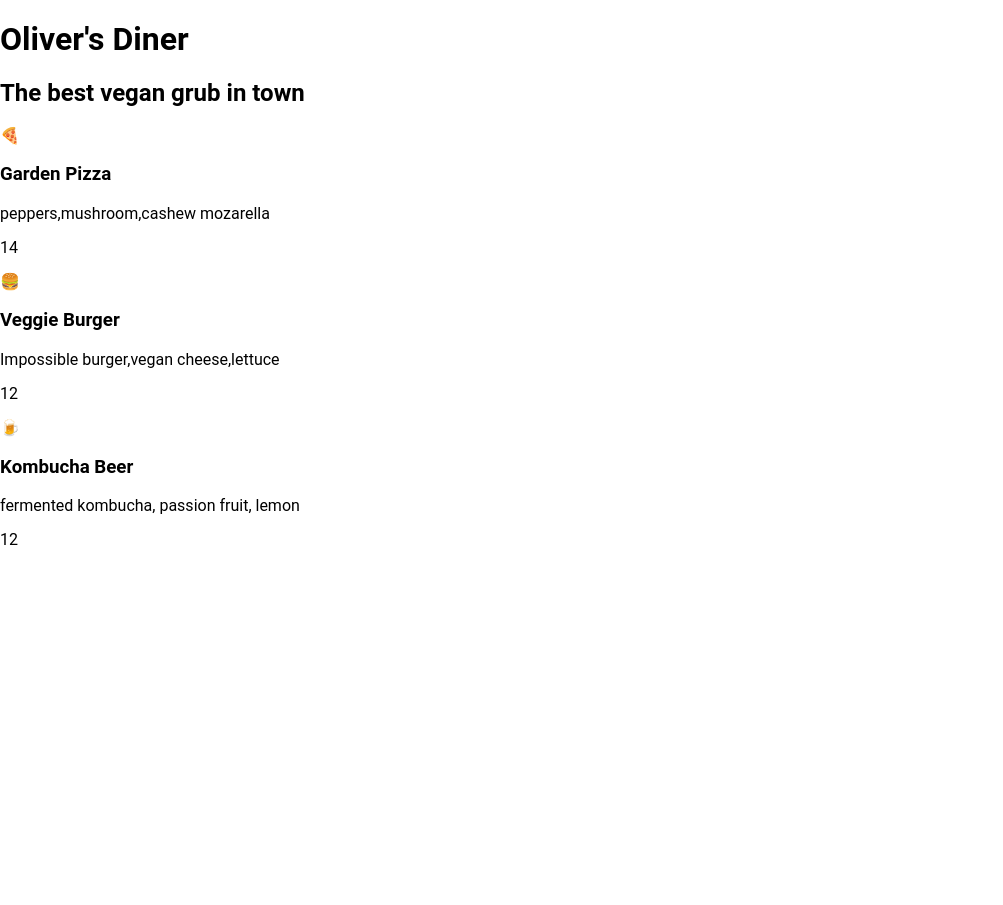
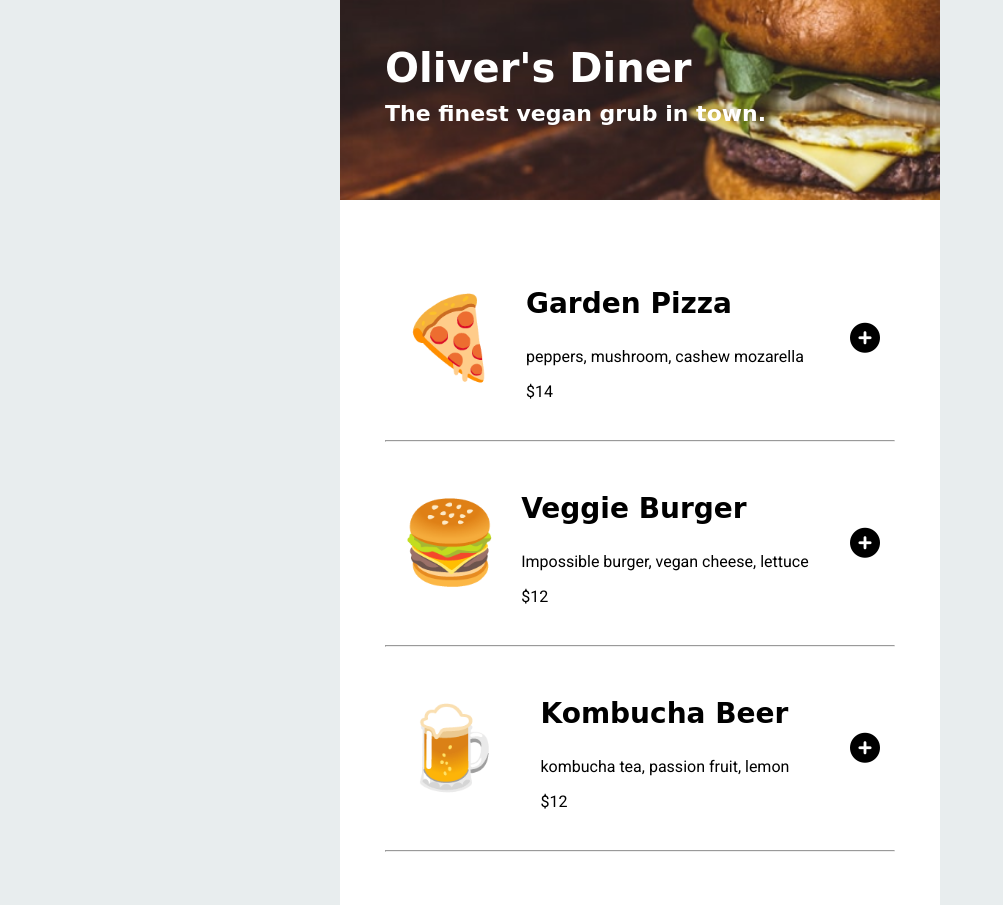
Before and after one commit to Julie805/menu-ordering-app, a website built with Vite: page index.html in a window 1280 px wide. Shown: the whole page, without its empty margins (0-1003 px from the left). Before the commit the page ends 800 px from the top, so only its background shows below. Built offline with nearby package versions, Linux system fonts and the light colour scheme; a web font is replaced by a local one.

Commit message:
Added base styles

```diff
--- a/data.js
+++ b/data.js
@@ -1,21 +1,21 @@
 export const menuArray = [
     {
         name: "Garden Pizza",
-        ingredients: ["peppers", "mushroom", "cashew mozarella"],
+        ingredients: ["peppers", " mushroom", " cashew mozarella"],
         id: 0,
         price: 14,
         emoji: "🍕"
     },
     {
         name: "Veggie Burger",
-        ingredients: ["Impossible burger", "vegan cheese", "lettuce"],
+        ingredients: ["Impossible burger", " vegan cheese", " lettuce"],
         price: 12,
         emoji: "🍔",
         id: 1
     },
         {
         name: "Kombucha Beer",
-        ingredients: ["fermented kombucha, passion fruit, lemon"],
+        ingredients: ["kombucha tea", " passion fruit", " lemon"],
         price: 12,
         emoji: "🍺",
         id: 2
--- a/index.css
+++ b/index.css
@@ -1,9 +1,67 @@
+html {
+    background-color: rgb(232, 237, 238);
+}
+
 body {
+    margin: 0 auto;
+    padding: 0;
+    font-family: 'Smythe', cursive;
+    font-size: 16px;
+    box-sizing: border-box;
+    width: 600px;
+    background-color: white;
+
+}
+
+.container-wrapper {
     margin: 0;
-    padding: 0;
-    font-family: 'Roboto', sans-serif;
+    padding: 45px;
 }
 
 header {
-    background-image:
+    background-image: url("./img/ferks-guare-KEZdWfYD-ow-unsplash\ 1.png");
+    background-color: black;
+    background-position: top;
+    background-repeat: no-repeat;
+    background-size: cover;
+    height: 200px;
+    background-position: abosolute;
 }
+
+.menu-item {
+    display: flex;
+    justify-content: space-between;
+    align-items: center;
+    padding: 15px;
+}
+
+.emoji  {
+    font-size: 80px;
+    margin: 0;
+}
+
+h1 {
+    color: white;
+    font-size: 40px;
+    margin: 0;
+}
+
+h2 {
+    color: white;
+    font-size: 22px;
+    margin-top: 10px;
+}
+
+h3 {
+    font-size: 28px;
+}
+
+
+.plus {
+    font-size: 30px;
+    padding-left: 20px;
+}
+
+p {
+    font-family: 'Roboto', sans-serif;
+}
--- a/index.html
+++ b/index.html
@@ -1,15 +1,25 @@
 <html>
-    <head><link rel="stylesheet" href="https://cdnjs.cloudflare.com/ajax/libs/normalize/8.0.1/normalize.css">
+    <head>
+        <link rel="stylesheet" href="https://cdnjs.cloudflare.com/ajax/libs/normalize/8.0.1/normalize.css">
+        <!-- Google fonts -->
+        <link href="https://fonts.googleapis.com/css2?family=Roboto:wght@400;700&family=Smythe&display=swap" rel="stylesheet">
+        <!-- Font Awesome CDN -->
+        <link rel="stylesheet" href="https://cdnjs.cloudflare.com/ajax/libs/font-awesome/6.2.0/css/all.min.css" integrity="sha512-xh6O/CkQoPOWDdYTDqeRdPCVd1SpvCA9XXcUnZS2FmJNp1coAFzvtCN9BmamE+4aHK8yyUHUSCcJHgXloTyT2A==" crossorigin="anonymous" referrerpolicy="no-referrer" />
+        <!-- CSS -->
        <link rel="stylesheet" href="index.css">
     </head>
     <body>
         <header>
-            <h1>Oliver's Diner</h1>
-            <h2>The best vegan grub in town</h2>
+            <div class="container-wrapper">
+                <h1>Oliver's Diner</h1>
+                <h2>The finest vegan grub in town.</h2>
+            </div>
         </header>
-        <div class="feed" id="feed">
-            <!-- menu goes here -->
+        <div class="container-wrapper">
+            <div class="feed" id="feed">
+                <!-- menu goes here -->
+            </div>
+                <script src="index.js" type="module"></script>
         </div>
-	<script src="index.js" type="module"></script>
     </body>
 </html>
--- a/index.js
+++ b/index.js
@@ -1,16 +1,33 @@
 
-import { menuArray} from './data.js'
+import { menuArray } from './data.js'
+
+//grabs the id of the clicked add button and passes it to the handleAddClick function
+document.addEventListener('click',function(event){
+  if(event.target.dataset.add) {
+    handleAddClick(event.target.dataset.add)
+  }
+})
+
+//where I left off...
+function handleAddClick(itemId){
+  let order = ''
+  console.log(itemId, "hello")
+}
 
 function getHtml() {
   let html = ''
   menuArray.forEach(function(menuItem) {
       html +=
-      `<div>
-          <p>${menuItem.emoji}</p>
+      `<div class="menu-item">
+          <p class="emoji">${menuItem.emoji}</p>
+          <div>
           <h3>${menuItem.name}</h3>
           <p>${menuItem.ingredients}</p>
-          <p>${menuItem.price}</p>
-      </div>`
+          <p>$${menuItem.price}</p>
+          </div>
+          <span class="plus"><i class="fa-solid fa-circle-plus" data-add="${menuItem.id}"></i></span>
+      </div>
+      <hr></hr>`
   })
   return html
 }
```
